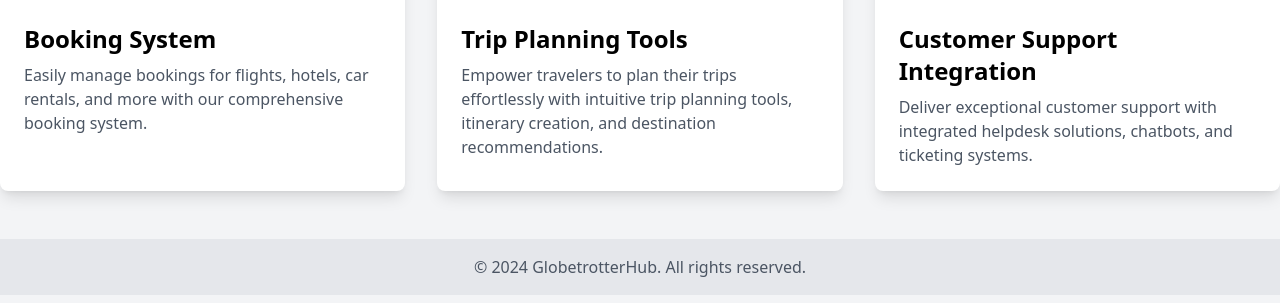
After one commit to mr-engineer49/Globetrotterhub-Managment-Tool, a Django app: page /services/ in a window 1280 px wide. The commit adds this page. Shown: the part 497-800 px from the top of the page. Run offline with Django 5.2, Linux system fonts and the light colour scheme; some libraries are stand-ins or nearby versions.

Commit message:
chnages for deployment

```diff
--- a/homepage/templates/base.html
+++ b/homepage/templates/base.html
@@ -36,7 +36,7 @@
             <ul class="flex space-x-4">
                 <li><a href="/" class="text-white hover:text-gray-200">Home</a></li>
                 <li><a href="{% url 'homepage:about_us' %}" class="text-white hover:text-gray-200">About Us</a></li>
-                <li><a href="#" class="text-white hover:text-gray-200">Services</a></li>
+                <li><a href="{% url 'homepage:services' %}" class="text-white hover:text-gray-200">Services</a></li>
                 <li><a href="{% url 'homepage:contact' %}" class="text-white hover:text-gray-200">Contact</a></li>
             </ul>
         </div>
--- /dev/null
+++ b/homepage/templates/services.html
@@ -0,0 +1,49 @@
+{% extends "base.html" %}
+
+
+<link href="https://cdn.jsdelivr.net/npm/tailwindcss@2.2.19/dist/tailwind.min.css" rel="stylesheet">
+
+
+{% block content %}
+
+<body class="bg-gray-100">
+    <!-- Main Content -->
+    <div class="container mx-auto py-12">
+        <h1 class="text-4xl font-bold text-center mb-12 text-white">Our Travel SaaS Platform Services</h1>
+
+        <!-- Service Cards -->
+        <div class="grid grid-cols-1 md:grid-cols-2 lg:grid-cols-3 gap-8">
+            <!-- Service 1: Booking System -->
+            <div class="bg-white shadow-lg rounded-lg overflow-hidden">
+                <img src="https://images.ctfassets.net/63bmaubptoky/RPlUUZ5AQf9VSC8asPp9NQCp6_Ux7Vtfom651G08W7s/94c66b522267819e3210dce26256ba6d/Free-online-booking-system-UK-Capterra-Header2.jpg?w=1500" alt="Booking System" class="w-full h-64 object-cover">
+                <div class="p-6">
+                    <h2 class="text-2xl font-bold mb-2">Booking System</h2>
+                    <p class="text-gray-600">Easily manage bookings for flights, hotels, car rentals, and more with
+                        our comprehensive booking system.</p>
+                </div>
+            </div>
+
+            <!-- Service 2: Trip Planning Tools -->
+            <div class="bg-white shadow-lg rounded-lg overflow-hidden">
+                <img src="https://media.istockphoto.com/id/1015542074/photo/making-check-list-for-travel.jpg?s=2048x2048&w=is&k=20&c=Qtbd_5kUeWc-PrJ5JU_2m8JpVlemt-Z64q3bEH_R01w=" alt="Trip Planning Tools" class="w-full h-64 object-cover">
+                <div class="p-6">
+                    <h2 class="text-2xl font-bold mb-2">Trip Planning Tools</h2>
+                    <p class="text-gray-600">Empower travelers to plan their trips effortlessly with intuitive trip
+                        planning tools, itinerary creation, and destination recommendations.</p>
+                </div>
+            </div>
+
+            <!-- Service 3: Customer Support Integration -->
+            <div class="bg-white shadow-lg rounded-lg overflow-hidden">
+                <img src="https://img.freepik.com/free-vector/support-infographic_1025-409.jpg?w=740&t=st=1711822324~exp=1711822924~hmac=ec65562aa483136e12c7bd390a9c626cd8c108b1573b695c1d191cdc64534701" alt="Customer Support Integration" class="w-full h-64 object-cover">
+                <div class="p-6">
+                    <h2 class="text-2xl font-bold mb-2">Customer Support Integration</h2>
+                    <p class="text-gray-600">Deliver exceptional customer support with integrated helpdesk solutions,
+                        chatbots, and ticketing systems.</p>
+                </div>
+            </div>
+        </div>
+    </div>
+</body>
+
+{% endblock %}
--- a/homepage/urls.py
+++ b/homepage/urls.py
@@ -28,6 +28,7 @@ app_name='homepage'
 urlpatterns = [
     path('about_us/', views.about_us, name="about_us"),
     path('contact/', views.contact, name="contact"),
+    path('services/', views.services, name="services"),
     path('', views.homepage, name="homepage"),
 ]
 
--- a/homepage/views.py
+++ b/homepage/views.py
@@ -15,6 +15,12 @@ def about_us(request):
     })
 
 
+def services(request):
+    return render(request, 'services.html', context={
+
+    })
+
+
 def contact(request):
     return render(request, 'contact.html', context={
 
```
Also changed, not shown: db.sqlite3.
